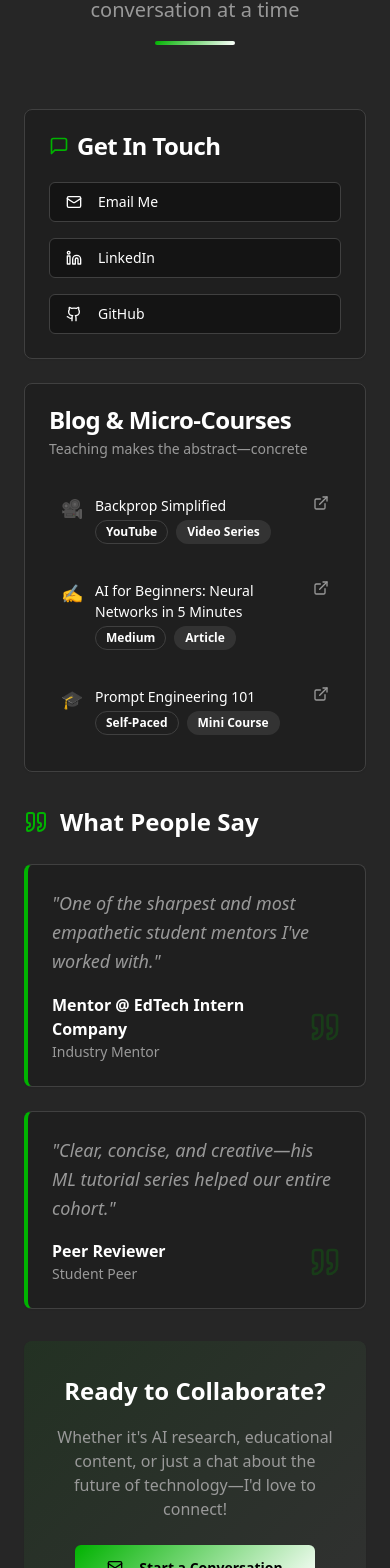
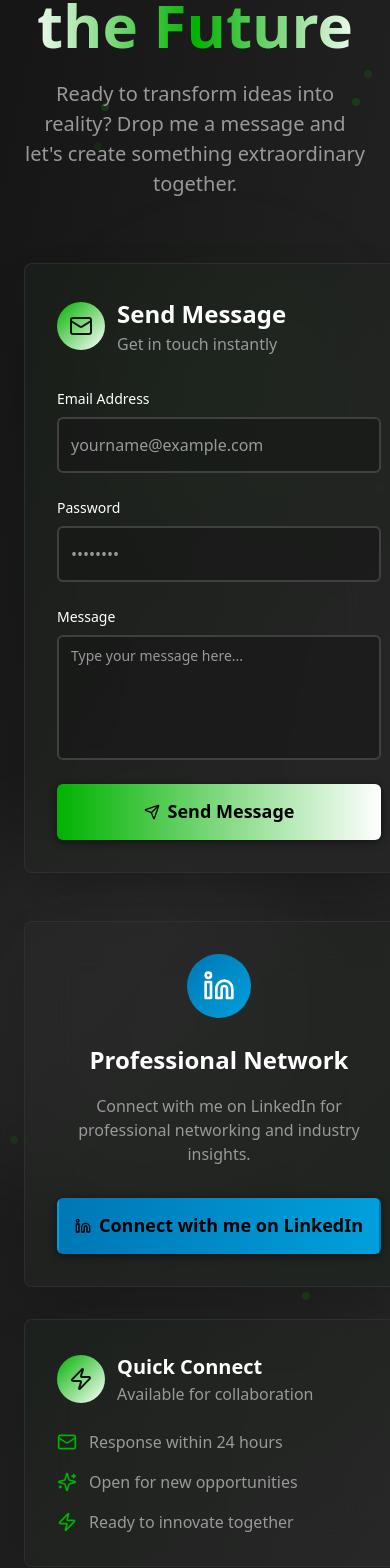
Before and after one commit to prabhudas47/code-explore-teach, a React (Vite) app: page / in a window 390 px wide. Shown: the part 9710-11278 px from the top of the page. Built offline with nearby package versions, Linux system fonts and the light colour scheme.

Commit message:
Add futuristic portfolio section
Implement a new portfolio section with a 3D, glassmorphism design, neon accents, and animated particles. Includes a floating 3D email form with validation animations and a 3D LinkedIn button with hover effects. Designed for 4K resolution and responsiveness.

```diff
--- a/src/components/Contact.tsx
+++ b/src/components/Contact.tsx
@@ -1,150 +1,255 @@
-import { Card, CardContent, CardHeader, CardTitle } from "@/components/ui/card";
+import { Card, CardContent } from "@/components/ui/card";
 import { Button } from "@/components/ui/button";
-import { Badge } from "@/components/ui/badge";
-import { Mail, Linkedin, Github, ExternalLink, MessageSquare, Quote } from "lucide-react";
+import { Input } from "@/components/ui/input";
+import { Textarea } from "@/components/ui/textarea";
+import { Mail, Linkedin, Send, Sparkles, Zap } from "lucide-react";
+import { useState } from "react";
 
 export const Contact = () => {
-  const testimonials = [
-    {
-      quote: "One of the sharpest and most empathetic student mentors I've worked with.",
-      author: "Mentor @ EdTech Intern Company",
-      role: "Industry Mentor"
-    },
-    {
-      quote: "Clear, concise, and creative—his ML tutorial series helped our entire cohort.",
-      author: "Peer Reviewer",
-      role: "Student Peer"
+  const [formData, setFormData] = useState({
+    email: '',
+    password: '',
+    message: ''
+  });
+  const [isSubmitting, setIsSubmitting] = useState(false);
+  const [submitStatus, setSubmitStatus] = useState<'idle' | 'success' | 'error'>('idle');
+
+  const handleInputChange = (e: React.ChangeEvent<HTMLInputElement | HTMLTextAreaElement>) => {
+    const { name, value } = e.target;
+    setFormData(prev => ({ ...prev, [name]: value }));
+  };
+
+  const handleSubmit = async (e: React.FormEvent) => {
+    e.preventDefault();
+    setIsSubmitting(true);
+
+    // Simulate form submission
+    await new Promise(resolve => setTimeout(resolve, 2000));
+
+    if (formData.email && formData.message) {
+      setSubmitStatus('success');
+    } else {
+      setSubmitStatus('error');
     }
-  ];
-
-  const blogPosts = [
-    {
-      title: "Backprop Simplified",
-      platform: "YouTube",
-      type: "Video Series",
-      icon: "🎥"
-    },
-    {
-      title: "AI for Beginners: Neural Networks in 5 Minutes",
-      platform: "Medium",
-      type: "Article",
-      icon: "✍️"
-    },
-    {
-      title: "Prompt Engineering 101",
-      platform: "Self-Paced",
-      type: "Mini Course",
-      icon: "🎓"
-    }
-  ];
+    setIsSubmitting(false);
+  };
 
   return (
-    <section className="py-20 bg-surface">
-      <div className="container mx-auto px-6">
-        <div className="max-w-6xl mx-auto">
-          {/* Section Header */}
-          <div className="text-center mb-16">
-            <h2 className="text-4xl font-bold mb-4 text-foreground">Let's Connect</h2>
-            <p className="text-xl text-muted-foreground">Building the future of AI, one conversation at a time</p>
-            <div className="w-20 h-1 bg-gradient-primary mx-auto rounded-full mt-4"></div>
+    <section className="relative min-h-screen py-20 overflow-hidden">
+      {/* Animated Background */}
+      <div className="absolute inset-0 bg-gradient-to-br from-background via-card to-surface">
+        {/* Floating Particles */}
+        <div className="absolute inset-0">
+          {[...Array(20)].map((_, i) => (
+            <div
+              key={i}
+              className="absolute w-2 h-2 bg-primary/20 rounded-full animate-pulse"
+              style={{
+                left: `${Math.random() * 100}%`,
+                top: `${Math.random() * 100}%`,
+                animationDelay: `${Math.random() * 3}s`,
+                animationDuration: `${3 + Math.random() * 2}s`
+              }}
+            />
+          ))}
+        </div>
+
+        {/* Gradient Orbs */}
+        <div className="absolute top-1/4 left-1/4 w-64 h-64 bg-primary/10 rounded-full blur-3xl animate-pulse" />
+        <div className="absolute bottom-1/4 right-1/4 w-96 h-96 bg-accent/5 rounded-full blur-3xl animate-pulse" style={{ animationDelay: '1s' }} />
+      </div>
+
+      <div className="relative z-10 container mx-auto px-6">
+        <div className="max-w-4xl mx-auto">
+          {/* Futuristic Header */}
+          <div className="text-center mb-16 animate-fade-in">
+            <div className="inline-flex items-center gap-2 mb-4">
+              <Sparkles className="w-6 h-6 text-primary animate-pulse" />
+              <span className="text-sm uppercase tracking-widest text-primary font-semibold">Connect</span>
+              <Sparkles className="w-6 h-6 text-primary animate-pulse" />
+            </div>
+            <h2 className="text-6xl md:text-7xl font-black mb-6 bg-gradient-to-r from-foreground via-primary to-accent bg-clip-text text-transparent">
+              Let's Build the Future
+            </h2>
+            <p className="text-xl text-muted-foreground max-w-2xl mx-auto">
+              Ready to transform ideas into reality? Drop me a message and let's create something extraordinary together.
+            </p>
           </div>
 
-          <div className="grid lg:grid-cols-3 gap-8">
-            {/* Contact Info */}
-            <div className="lg:col-span-1 space-y-6">
-              <Card className="shadow-medium hover:shadow-hard transition-all duration-300">
-                <CardHeader>
-                  <CardTitle className="flex items-center">
-                    <MessageSquare className="mr-2 h-5 w-5 text-primary" />
-                    Get In Touch
-                  </CardTitle>
-                </CardHeader>
-                <CardContent className="space-y-4">
-                  <Button variant="outline" className="w-full justify-start" asChild>
-                    <a href="mailto:your.email@example.com">
-                      <Mail className="mr-2 h-4 w-4" />
-                      Email Me
-                    </a>
-                  </Button>
+          <div className="grid lg:grid-cols-2 gap-12 items-start">
+            {/* 3D Contact Form */}
+            <div className="space-y-8">
+              <Card className="relative p-8 backdrop-blur-xl bg-card/50 border border-border/50 shadow-2xl hover:shadow-primary/20 transition-all duration-500 group">
+                {/* Glassmorphism Effect */}
+                <div className="absolute inset-0 bg-gradient-to-br from-primary/5 to-accent/5 rounded-lg opacity-50 group-hover:opacity-75 transition-opacity duration-500" />
 
-                  <Button variant="outline" className="w-full justify-start" asChild>
-                    <a href="https://linkedin.com/in/yourhandle" target="_blank" rel="noopener noreferrer">
-                      <Linkedin className="mr-2 h-4 w-4" />
-                      LinkedIn
-                    </a>
-                  </Button>
+                <div className="relative z-10">
+                  <div className="flex items-center gap-3 mb-8">
+                    <div className="w-12 h-12 rounded-full bg-gradient-to-br from-primary to-accent flex items-center justify-center">
+                      <Mail className="w-6 h-6 text-background" />
+                    </div>
+                    <div>
+                      <h3 className="text-2xl font-bold text-foreground">Send Message</h3>
+                      <p className="text-muted-foreground">Get in touch instantly</p>
+                    </div>
+                  </div>
 
-                  <Button variant="outline" className="w-full justify-start" asChild>
-                    <a href="https://github.com/yourhandle" target="_blank" rel="noopener noreferrer">
-                      <Github className="mr-2 h-4 w-4" />
-                      GitHub
-                    </a>
-                  </Button>
-                </CardContent>
-              </Card>
+                  <form onSubmit={handleSubmit} className="space-y-6">
+                    {/* Email Field */}
+                    <div className="group">
+                      <label className="block text-sm font-medium text-foreground mb-2">Email Address</label>
+                      <div className="relative">
+                        <Input
+                          type="email"
+                          name="email"
+                          value={formData.email}
+                          onChange={handleInputChange}
+                          placeholder="yourname@example.com"
+                          className={`h-14 bg-background/50 border-2 transition-all duration-300 focus:border-primary focus:shadow-lg focus:shadow-primary/20 hover:border-primary/50 ${
+                            submitStatus === 'error' && !formData.email ? 'border-destructive animate-shake' : ''
+                          } ${submitStatus === 'success' ? 'border-success shadow-success/20' : ''}`}
+                        />
+                        <div className="absolute inset-0 bg-gradient-to-r from-primary/0 via-primary/5 to-primary/0 rounded-md opacity-0 group-hover:opacity-100 transition-opacity duration-300 pointer-events-none" />
+                      </div>
+                    </div>
 
-              {/* Blog Section */}
-              <Card className="shadow-medium hover:shadow-hard transition-all duration-300">
-                <CardHeader>
-                  <CardTitle>Blog & Micro-Courses</CardTitle>
-                  <p className="text-sm text-muted-foreground">Teaching makes the abstract—concrete</p>
-                </CardHeader>
-                <CardContent className="space-y-3">
-                  {blogPosts.map((post, index) => (
-                    <div key={index} className="flex items-start space-x-3 p-3 rounded-lg hover:bg-muted/50 transition-colors">
-                      <span className="text-lg">{post.icon}</span>
-                      <div className="flex-1">
-                        <h4 className="font-medium text-sm">{post.title}</h4>
-                        <div className="flex items-center space-x-2 mt-1">
-                          <Badge variant="outline" className="text-xs">{post.platform}</Badge>
-                          <Badge variant="secondary" className="text-xs">{post.type}</Badge>
-                        </div>
+                    {/* Password Field */}
+                    <div className="group">
+                      <label className="block text-sm font-medium text-foreground mb-2">Password</label>
+                      <div className="relative">
+                        <Input
+                          type="password"
+                          name="password"
+                          value={formData.password}
+                          onChange={handleInputChange}
+                          placeholder="••••••••"
+                          className="h-14 bg-background/50 border-2 transition-all duration-300 focus:border-primary focus:shadow-lg focus:shadow-primary/20 hover:border-primary/50"
+                        />
+                        <div className="absolute inset-0 bg-gradient-to-r from-primary/0 via-primary/5 to-primary/0 rounded-md opacity-0 group-hover:opacity-100 transition-opacity duration-300 pointer-events-none" />
                       </div>
-                      <ExternalLink className="h-4 w-4 text-muted-foreground" />
                     </div>
-                  ))}
-                </CardContent>
+
+                    {/* Message Field */}
+                    <div className="group">
+                      <label className="block text-sm font-medium text-foreground mb-2">Message</label>
+                      <div className="relative">
+                        <Textarea
+                          name="message"
+                          value={formData.message}
+                          onChange={handleInputChange}
+                          placeholder="Type your message here..."
+                          rows={5}
+                          className={`bg-background/50 border-2 transition-all duration-300 focus:border-primary focus:shadow-lg focus:shadow-primary/20 hover:border-primary/50 resize-none ${
+                            submitStatus === 'error' && !formData.message ? 'border-destructive animate-shake' : ''
+                          } ${submitStatus === 'success' ? 'border-success shadow-success/20' : ''}`}
+                        />
+                        <div className="absolute inset-0 bg-gradient-to-r from-primary/0 via-primary/5 to-primary/0 rounded-md opacity-0 group-hover:opacity-100 transition-opacity duration-300 pointer-events-none" />
+                      </div>
+                    </div>
+
+                    {/* Submit Button */}
+                    <Button
+                      type="submit"
+                      disabled={isSubmitting}
+                      className="w-full h-14 text-lg font-semibold bg-gradient-to-r from-primary to-accent hover:from-primary/90 hover:to-accent/90 transform hover:scale-105 hover:shadow-2xl hover:shadow-primary/30 transition-all duration-300 group relative overflow-hidden"
+                    >
+                      {/* Ripple Effect */}
+                      <div className="absolute inset-0 bg-white/20 transform scale-x-0 group-hover:scale-x-100 transition-transform duration-500 origin-left" />
+
+                      <div className="relative flex items-center justify-center gap-2">
+                        {isSubmitting ? (
+                          <>
+                            <div className="w-5 h-5 border-2 border-background/30 border-t-background rounded-full animate-spin" />
+                            Sending...
+                          </>
+                        ) : (
+                          <>
+                            <Send className="w-5 h-5" />
+                            Send Message
+                          </>
+                        )}
+                      </div>
+                    </Button>
+
+                    {/* Status Messages */}
+                    {submitStatus === 'success' && (
+                      <div className="text-center text-success font-medium animate-fade-in">
+                        ✨ Message sent successfully!
+                      </div>
+                    )}
+                    {submitStatus === 'error' && (
+                      <div className="text-center text-destructive font-medium animate-shake">
+                        ⚠️ Please fill in all required fields
+                      </div>
+                    )}
+                  </form>
+                </div>
               </Card>
             </div>
 
-            {/* Testimonials */}
-            <div className="lg:col-span-2">
-              <h3 className="text-2xl font-bold mb-6 flex items-center text-foreground">
-                <Quote className="mr-3 h-6 w-6 text-primary" />
-                What People Say
-              </h3>
+            {/* 3D LinkedIn Button & Info */}
+            <div className="space-y-8">
+              {/* LinkedIn 3D Button */}
+              <Card className="relative p-8 backdrop-blur-xl bg-card/50 border border-border/50 shadow-2xl hover:shadow-primary/20 transition-all duration-500 group">
+                <div className="absolute inset-0 bg-gradient-to-br from-accent/5 to-primary/5 rounded-lg opacity-50 group-hover:opacity-75 transition-opacity duration-500" />
 
-              <div className="grid gap-6">
-                {testimonials.map((testimonial, index) => (
-                  <Card key={index} className="shadow-medium hover:shadow-hard transition-all duration-300 border-l-4 border-l-primary">
-                    <CardContent className="p-6">
-                      <blockquote className="text-lg text-muted-foreground italic mb-4 leading-relaxed">
-                        "{testimonial.quote}"
-                      </blockquote>
-                      <div className="flex items-center space-x-4">
-                        <div className="flex-1">
-                          <p className="font-semibold text-foreground">{testimonial.author}</p>
-                          <p className="text-sm text-muted-foreground">{testimonial.role}</p>
-                        </div>
-                        <Quote className="h-8 w-8 text-primary/20" />
-                      </div>
-                    </CardContent>
-                  </Card>
-                ))}
-              </div>
+                <div className="relative z-10 text-center">
+                  <div className="w-16 h-16 mx-auto mb-6 rounded-full bg-gradient-to-br from-[#0077B5] to-[#00A0DC] flex items-center justify-center transform group-hover:scale-110 transition-transform duration-300">
+                    <Linkedin className="w-8 h-8 text-white" />
+                  </div>
 
-              {/* CTA */}
-              <Card className="mt-8 bg-gradient-hero border-0 shadow-hard">
-                <CardContent className="p-8 text-center">
-                  <h3 className="text-2xl font-bold mb-4 text-foreground">Ready to Collaborate?</h3>
-                  <p className="text-muted-foreground mb-6">
-                    Whether it's AI research, educational content, or just a chat about the future of technology—I'd love to connect!
+                  <h3 className="text-2xl font-bold text-foreground mb-4">Professional Network</h3>
+                  <p className="text-muted-foreground mb-8">
+                    Connect with me on LinkedIn for professional networking and industry insights.
                   </p>
-                  <Button variant="hero" size="lg">
-                    <Mail className="mr-2 h-5 w-5" />
-                    Start a Conversation
+
+                  <Button
+                    asChild
+                    className="w-full h-14 text-lg font-semibold bg-gradient-to-r from-[#0077B5] to-[#00A0DC] hover:from-[#0077B5]/90 hover:to-[#00A0DC]/90 transform hover:scale-105 hover:shadow-2xl hover:shadow-[#0077B5]/30 transition-all duration-300 border-2 border-transparent hover:border-[#0077B5]/30"
+                  >
+                    <a
+                      href="https://www.linkedin.com/in/dasu-prabhukumar-3919272a1/"
+                      target="_blank"
+                      rel="noopener noreferrer"
+                      className="flex items-center justify-center gap-2"
+                    >
+                      <Linkedin className="w-5 h-5" />
+                      Connect with me on LinkedIn
+                    </a>
                   </Button>
-                </CardContent>
+                </div>
+              </Card>
+
+              {/* Quick Info */}
+              <Card className="relative p-8 backdrop-blur-xl bg-card/50 border border-border/50 shadow-2xl hover:shadow-primary/20 transition-all duration-500 group">
+                <div className="absolute inset-0 bg-gradient-to-br from-primary/5 to-accent/5 rounded-lg opacity-50 group-hover:opacity-75 transition-opacity duration-500" />
+
+                <div className="relative z-10">
+                  <div className="flex items-center gap-3 mb-6">
+                    <div className="w-12 h-12 rounded-full bg-gradient-to-br from-primary to-accent flex items-center justify-center">
+                      <Zap className="w-6 h-6 text-background" />
+                    </div>
+                    <div>
+                      <h3 className="text-xl font-bold text-foreground">Quick Connect</h3>
+                      <p className="text-muted-foreground">Available for collaboration</p>
+                    </div>
+                  </div>
+
+                  <div className="space-y-4">
+                    <div className="flex items-center gap-3 text-muted-foreground">
+                      <Mail className="w-5 h-5 text-primary" />
+                      <span>Response within 24 hours</span>
+                    </div>
+                    <div className="flex items-center gap-3 text-muted-foreground">
+                      <Sparkles className="w-5 h-5 text-primary" />
+                      <span>Open for new opportunities</span>
+                    </div>
+                    <div className="flex items-center gap-3 text-muted-foreground">
+                      <Zap className="w-5 h-5 text-primary" />
+                      <span>Ready to innovate together</span>
+                    </div>
+                  </div>
+                </div>
               </Card>
             </div>
           </div>
--- a/src/index.css
+++ b/src/index.css
@@ -171,4 +171,39 @@
   ::-webkit-scrollbar-thumb:hover {
     background: hsl(var(--primary) / 0.8);
   }
+
+  /* Futuristic Animations */
+  @keyframes shake {
+    0%, 100% { transform: translateX(0); }
+    10%, 30%, 50%, 70%, 90% { transform: translateX(-4px); }
+    20%, 40%, 60%, 80% { transform: translateX(4px); }
+  }
+
+  @keyframes fadeIn {
+    0% {
+      opacity: 0;
+      transform: translateY(20px) scale(0.95);
+    }
+    100% {
+      opacity: 1;
+      transform: translateY(0) scale(1);
+    }
+  }
+
+  @keyframes glow {
+    0%, 100% { box-shadow: 0 0 20px hsl(var(--primary) / 0.2); }
+    50% { box-shadow: 0 0 40px hsl(var(--primary) / 0.4); }
+  }
+
+  .animate-shake {
+    animation: shake 0.5s ease-in-out;
+  }
+
+  .animate-fade-in {
+    animation: fadeIn 0.6s ease-out;
+  }
+
+  .animate-glow {
+    animation: glow 2s ease-in-out infinite;
+  }
 }
```
